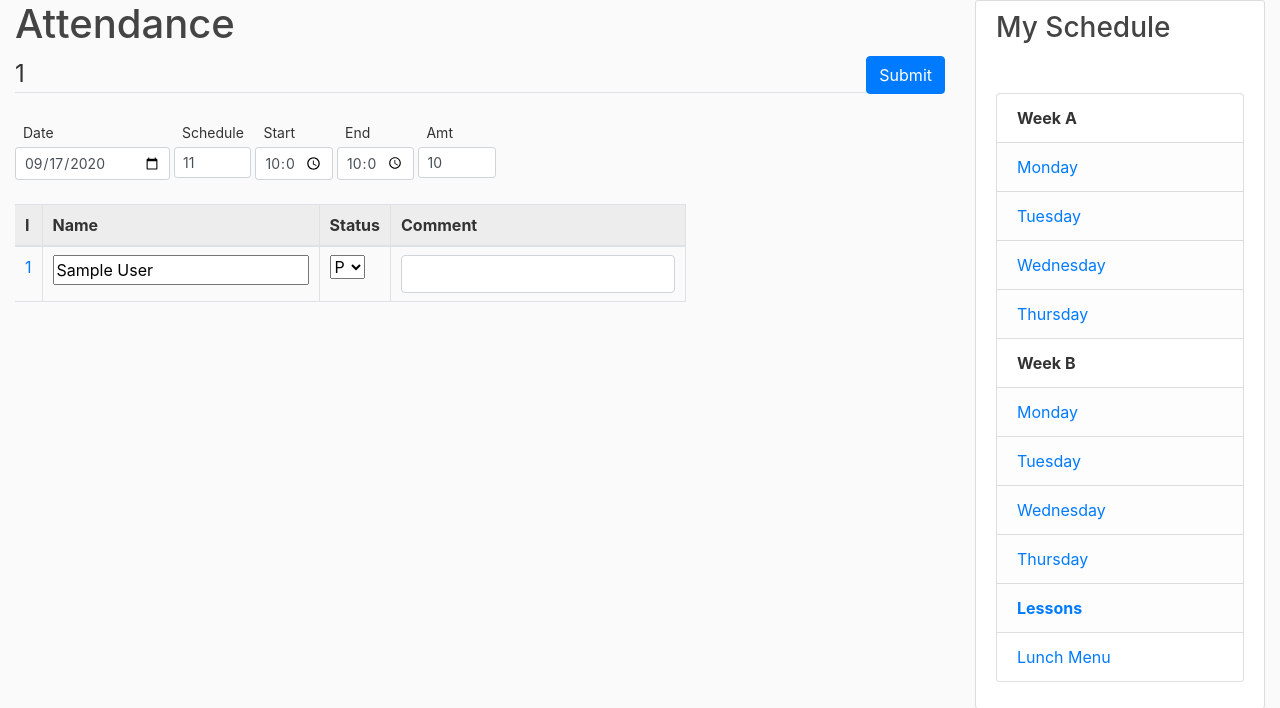
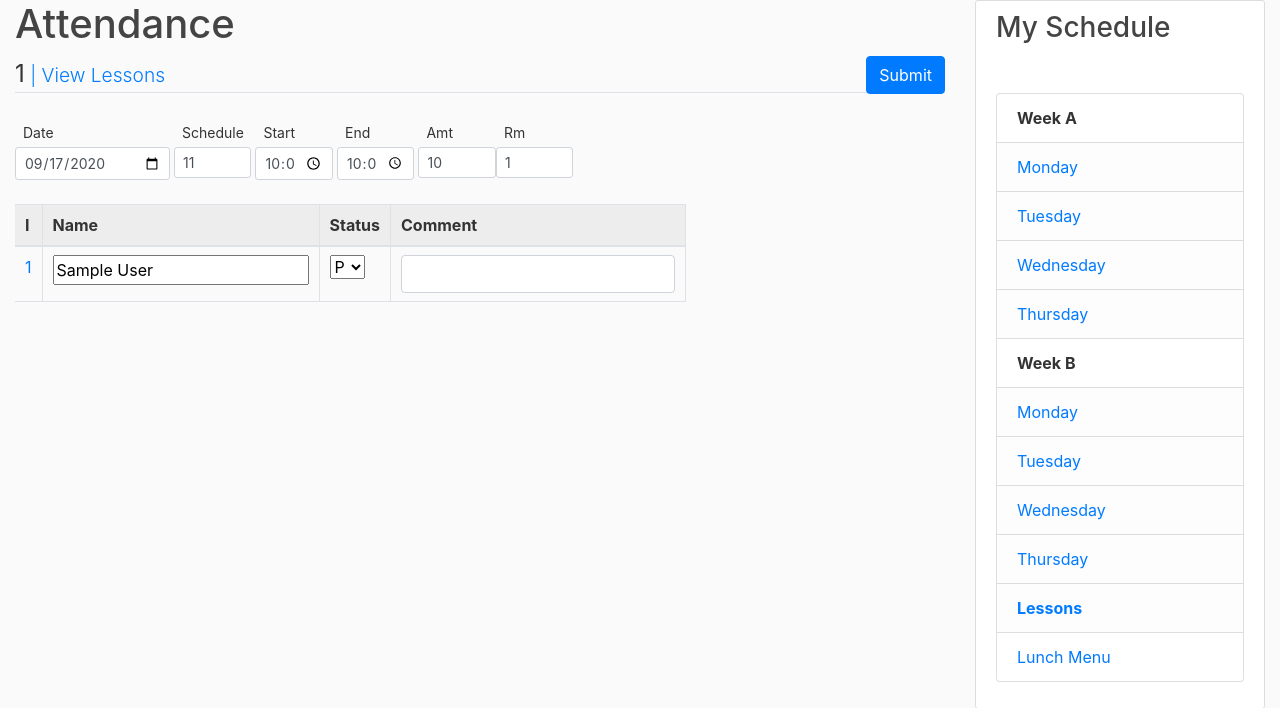
Before and after one commit to rachelf21/school_scheduling_app, a Flask app: page /attendance/1/1/1/1 in a window 1280 px wide. Shown: the part 80-788 px from the top of the page. Run offline with Flask 2, Linux system fonts and the light colour scheme; tables that the repository leaves empty hold one stand-in row (values such as "Sample post"); parts of the project's set-up code (start-up, migrations or seed data) failed here and were passed over; some libraries are stand-ins or nearby versions.

Commit message:
added room number and view lesssons on attendance sheet

```diff
--- a/app/forms.py
+++ b/app/forms.py
@@ -24,6 +24,7 @@ class ClassAttendanceForm(FlaskForm):
     start_time = TimeField('Start', format="%#I:%M")
     end_time = TimeField('End', format="%#I:%M")
     amount = IntegerField("Amt")
+    room = IntegerField("Rm")
     students = FieldList(FormField(StudentAttendanceForm),validators=[DataRequired()])
     data = StringField('data')
     save = SubmitField('Submit')
--- a/app/routes.py
+++ b/app/routes.py
@@ -98,6 +98,8 @@ def attendance(classname, courseid, dow, per):
     title = "Attendance " + classname
     att_form.start_time.data = Period.query.filter_by(periodid=period).first().start_time
     att_form.end_time.data = Period.query.filter_by(periodid=period).first().end_time
+    room = Group.query.filter_by(classid=classname).first().room
+    att_form.room.data=room
     class_att_records=[]
     students = Student.query.filter_by(classid=classname).order_by(Student.name).all()
     for s in students:
@@ -118,7 +120,7 @@ def attendance(classname, courseid, dow, per):
     #     add_to_database(test)
     #     return "<h1> Attendance has been recorded </h1>"
     else:
-        return render_template('attendance.html', att_form=att_form, classid = classname, dow = dow, per = per, courseid = courseid, title=title, amount=amount)
+        return render_template('attendance.html', att_form=att_form, classid = classname, dow = dow, per = per, courseid = courseid, title=title, amount=amount, room=room)
 
 #https://stackoverflow.com/questions/17752301/dynamic-form-fields-in-flask-request-form
 
--- a/app/templates/attendance.html
+++ b/app/templates/attendance.html
@@ -7,6 +7,7 @@
   var scheduleid = dow + "{{per}}";
   var courseid = "{{courseid}}";
   var amount = "{{amount}}";
+  var room = "{{room}}";
 
   var today = new Date();
   //var date = today.getFullYear() + "-" + (today.getMonth() + 1) + "-" + today.getDate();
@@ -25,6 +26,9 @@
   <legend class="border-bottom mb-4">
     <script>
       document.write(courseid);
+      var x = "/lessons/"+courseid;
+      document.write('<a class="font-weight-light small" href="' + x + '"> | View Lessons</a> ');
+
     </script>
     <div style="float: right">{{ att_form.save(class="btn btn-primary btn-md mb-4 mt-0 form-control-lg") }}</div>
   </legend>
@@ -68,10 +72,17 @@
       </script>
     </div>
 
-    <div class="nopadding col col-lg-2 col-xl-1">
+    <div class="nopadding col col-lg-2 col-xl-1 mr-1">
       {{ att_form.amount.label(class="form-control-label form-control-sm mb-0") }} {{ att_form.amount(class="form-control form-control-sm ") }}
       <script>
         document.getElementById("amount").value = amount;
+      </script>
+    </div>
+
+    <div class="nopadding col col-lg-2 col-xl-1">
+      {{ att_form.room.label(class="form-control-label form-control-sm mb-0") }} {{ att_form.room(class="form-control form-control-sm ") }}
+      <script>
+        document.getElementById("room").value = room;
       </script>
     </div>
 
@@ -79,6 +90,8 @@
 
 
 </div>
+
+
 
 <div id="attendance_table" class="mt-4">
     <table
```
